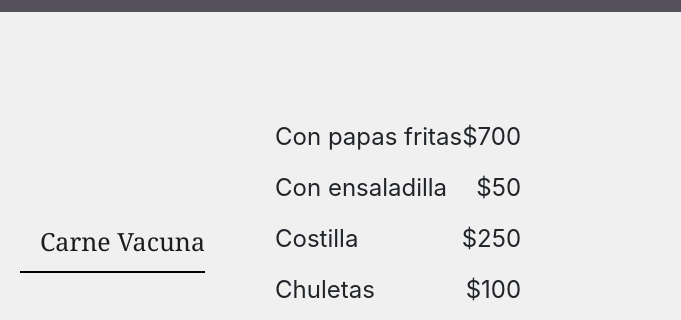
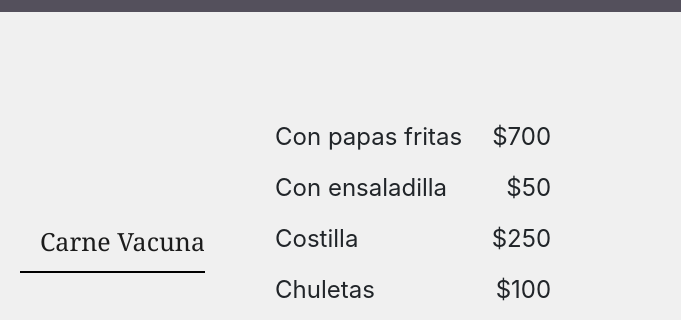
Before and after one commit to Ahromanin/PNT1-GRUPO6, a plain HTML site: page Carta Resto-Bar 1/index.html in a window 1280 px wide. Shown: the part 223-543 px from the top of the page, 0-681 px from the left. Drawn offline with nearby package versions, Linux system fonts and the light colour scheme; grey boxes are pictures that could not be loaded.

Commit message:
padding titulo

```diff
--- a/Carta Resto-Bar 1/style.css
+++ b/Carta Resto-Bar 1/style.css
@@ -7,6 +7,10 @@ body {
   justify-content: space-between;
   padding: 30px 50px 30px 20px;
   background-color: #f0f0f0;
+}
+
+.titulo{
+  padding-right: 30px;
 }
 
 .info {
--- a/Carta Resto-Bar 2/style.css
+++ b/Carta Resto-Bar 2/style.css
@@ -7,6 +7,10 @@ body {
   justify-content: space-between;
   padding: 30px 50px 30px 20px;
   background-color: #f0f0f0;
+}
+
+.titulo{
+  padding-right: 30px;
 }
 
 .info {
```
